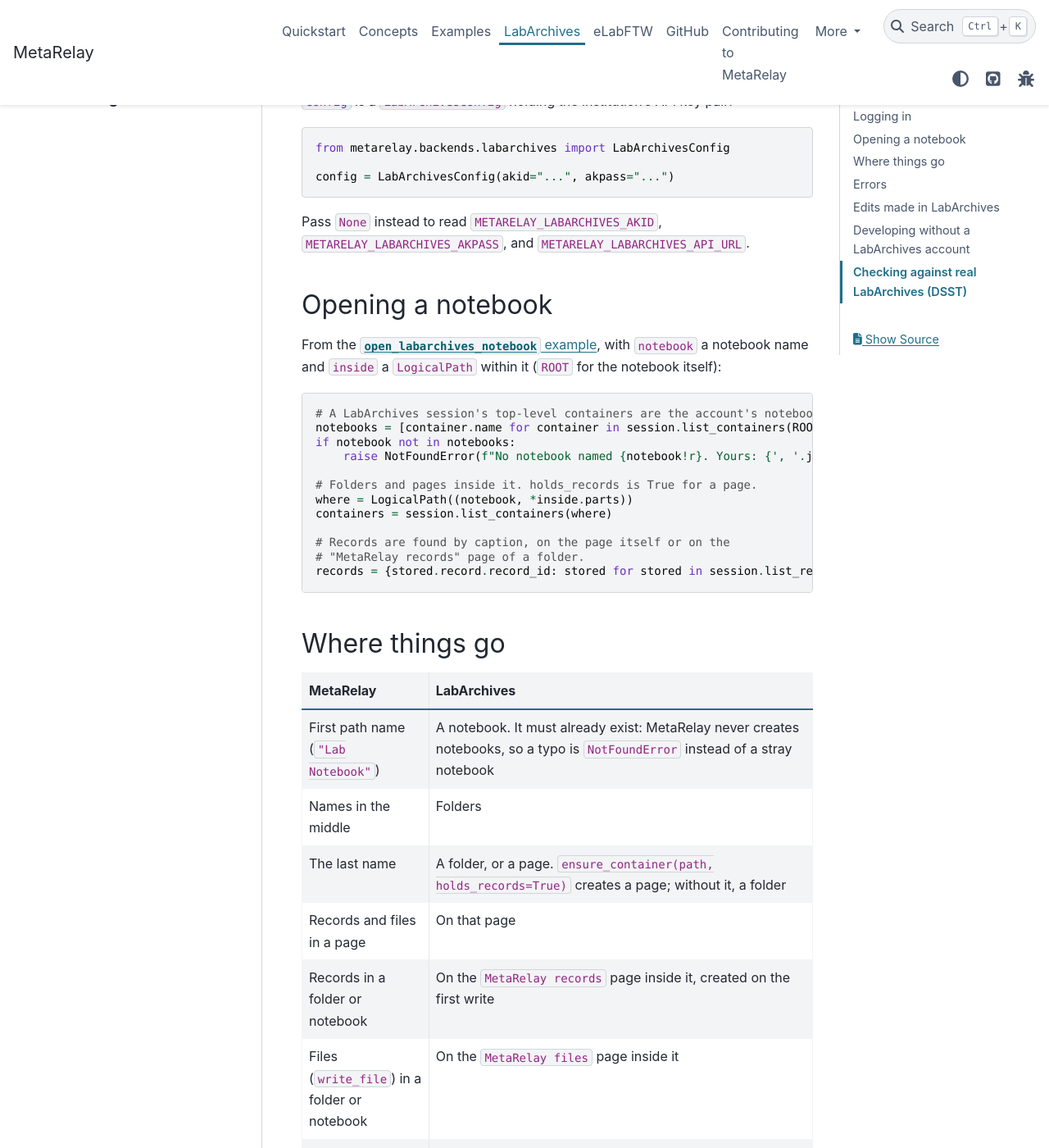
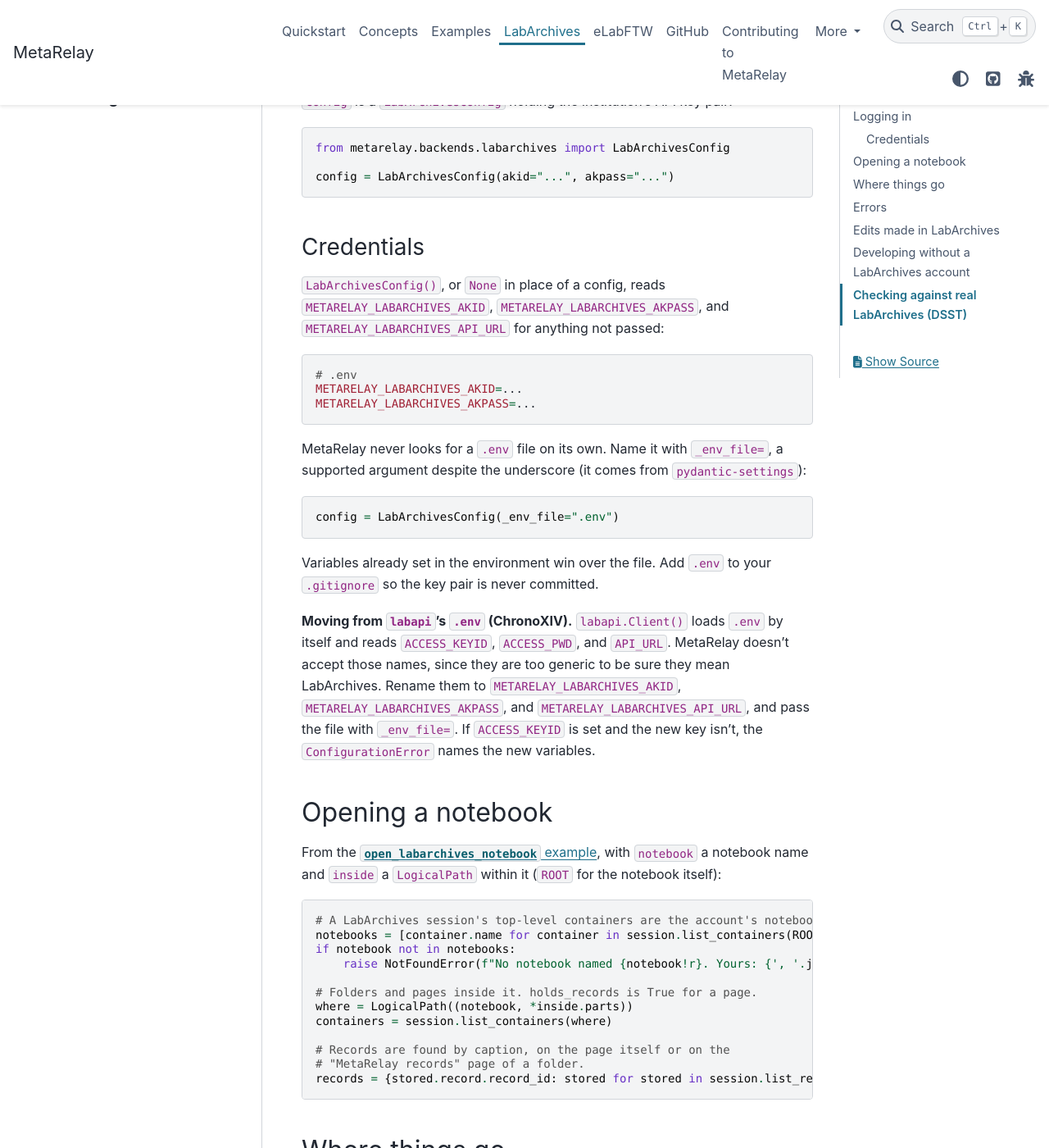
Before and after one commit to nimh-dsst/MetaRelay, a Sphinx documentation site: the page built from docs/labarchives.md, in a window 1280 px wide and 1400 px high, scrolled down 778 px. Shown: the whole window at 82% size. Built offline with Sphinx 7.4.7 and the PyData theme 0.15.4, drawn with Linux system fonts in a browser that asks for light colours.

Commit message:
feat(config): document reading credentials from a .env file
Refs #39

Co-Authored-By: Claude Opus 5.5 <noreply@anthropic.com>

````diff
--- a/docs/labarchives.md
+++ b/docs/labarchives.md
@@ -37,8 +37,36 @@ from metarelay.backends.labarchives import LabArchivesConfig
 config = LabArchivesConfig(akid="...", akpass="...")
 ```
 
-Pass `None` instead to read `METARELAY_LABARCHIVES_AKID`,
-`METARELAY_LABARCHIVES_AKPASS`, and `METARELAY_LABARCHIVES_API_URL`.
+### Credentials
+
+`LabArchivesConfig()`, or `None` in place of a config, reads
+`METARELAY_LABARCHIVES_AKID`, `METARELAY_LABARCHIVES_AKPASS`, and
+`METARELAY_LABARCHIVES_API_URL` for anything not passed:
+
+```sh
+# .env
+METARELAY_LABARCHIVES_AKID=...
+METARELAY_LABARCHIVES_AKPASS=...
+```
+
+MetaRelay never looks for a `.env` file on its own. Name it with
+`_env_file=`, a supported argument despite the underscore (it comes from
+`pydantic-settings`):
+
+```python
+config = LabArchivesConfig(_env_file=".env")
+```
+
+Variables already set in the environment win over the file. Add `.env` to
+your `.gitignore` so the key pair is never committed.
+
+**Moving from `labapi`'s `.env` (ChronoXIV).** `labapi.Client()` loads `.env`
+by itself and reads `ACCESS_KEYID`, `ACCESS_PWD`, and `API_URL`. MetaRelay
+doesn't accept those names, since they are too generic to be sure they mean
+LabArchives. Rename them to `METARELAY_LABARCHIVES_AKID`,
+`METARELAY_LABARCHIVES_AKPASS`, and `METARELAY_LABARCHIVES_API_URL`, and pass
+the file with `_env_file=`. If `ACCESS_KEYID` is set and the new key isn't,
+the `ConfigurationError` names the new variables.
 
 ## Opening a notebook
 
--- a/pyproject.toml
+++ b/pyproject.toml
@@ -22,7 +22,7 @@ classifiers = [
 ]
 dependencies = [
     "pydantic>=2.11,<3",
-    "pydantic-settings>=2.10,<3",
+    "pydantic-settings>=2.14,<3",
 ]
 
 [project.optional-dependencies]
````
Also changed, not shown: docs/adr/0003-credentials-from-env-files.md (added, +46 -0 lines), docs/elabftw.md (+21 -2 lines), docs/examples.md (+1 -0 lines), docs/github.md (+24 -0 lines), docs/index.md (+1 -0 lines), 7 other files.
